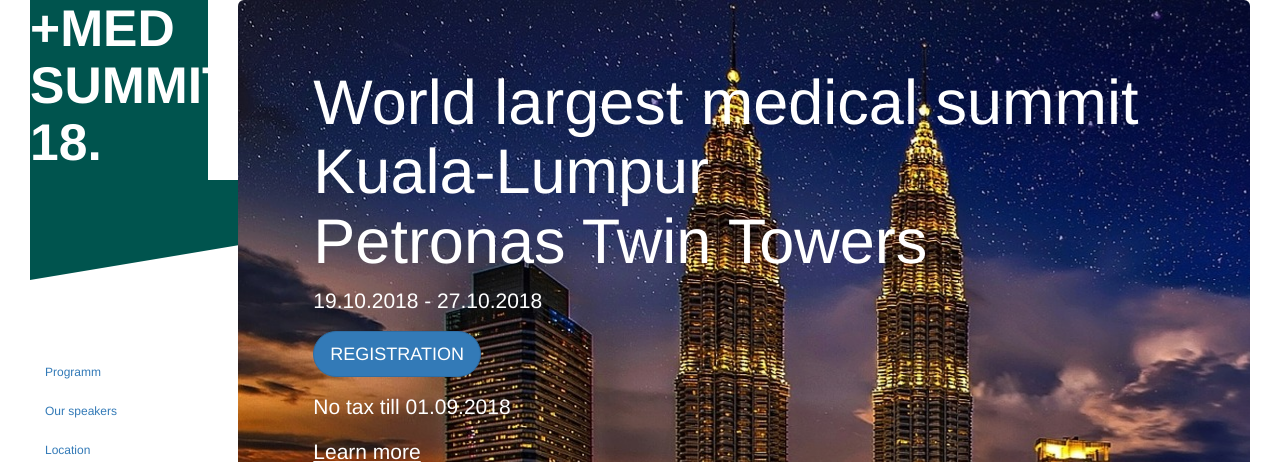
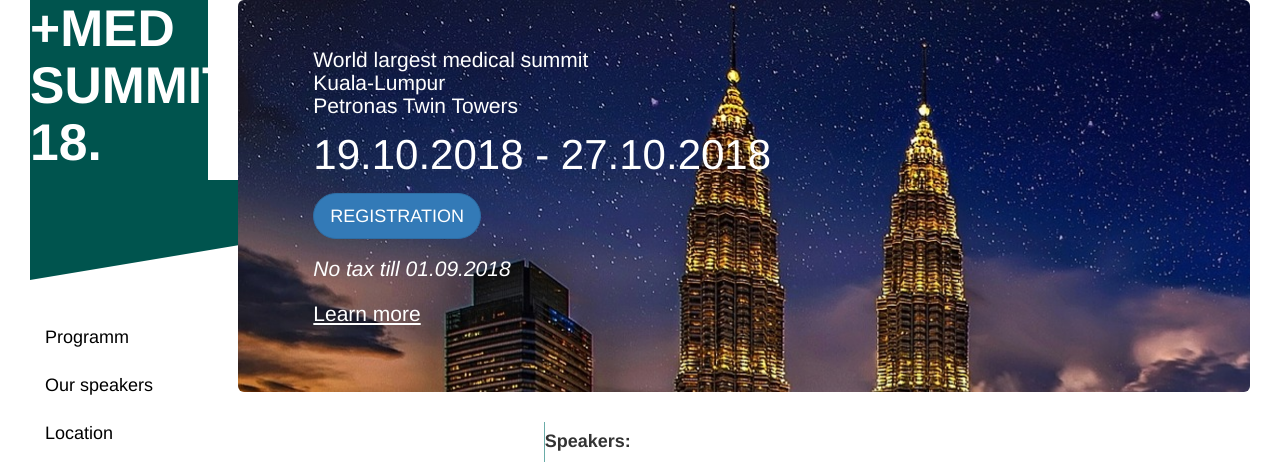
Before and after one commit to morozovaolga/morozovaolga.github.io, a PHP site: page / in a window 1280 px wide. Shown: the top 462 px of the page. Run offline with PHP 8.4, Linux system fonts and the light colour scheme; some libraries are stand-ins or nearby versions; grey boxes are pictures that could not be loaded.

Commit message:
правки стиль

```diff
--- a/kl/css/style.css
+++ b/kl/css/style.css
@@ -5,6 +5,10 @@ body {
 }
 .mainblock {
     height: 100vh !important;
+}
+.navcolumn .nav a {
+    color: #000000;
+    font-size: 1.5em;
 }
 .jumbotron {
     background-image: url("../img/kuala-lumpur-1820944_1920.jpg");
@@ -20,11 +24,21 @@ body {
 .contactblock a {
     color: #ffffff !important;
 }
+.jumbotron .container-fluid {
+    height: 100%;
+}
 .jblock {
+    height: inherit;
     display: flex !important;
-    flex-flow: column !important;
+    flex-direction: column !important;
     align-items: stretch !important;
-    justify-content: space-between !important;
+    justify-content: flex-end !important;
+}
+.dateblock,
+.titleblock {
+    font-size: 3.5em !important;
+    line-height: 1.1;
+    flex-grow: 1 !important;
 }
 .cardblock {
     border-left: 1px solid #6aaca8;
--- a/kl/index.html
+++ b/kl/index.html
@@ -18,33 +18,38 @@
         <div class="row-fluid">
             <div class="col-lg-2 col-md-2 col-sm-2 col-xs-12 navcolumn p-x-0">
                 <div class="maintitle">
-                <p class="text-uppercase p-x-2 p-y-2 m-b-0">+Med <br>Summit <br>18.</p>
+                    <p class="text-uppercase p-x-2 p-y-2 m-b-0">+Med
+                        <br>Summit
+                        <br>18.</p>
                 </div>
-                <ul class="nav nav-pills nav-stacked m-x-auto">
-                    <li><a href="">Programm</a></li>
-                    <li><a href="">Our speakers</a></li>
-                    <li><a href="">Location</a></li>
-                    <li><a href="">Taxes and fees</a></li>
-                    <li><a href="">Become a speaker</a></li>
-                    <li><a href="">About</a></li>
+                <ul class="nav nav-pills nav-stacked m-x-auto text-xs-center">
+                    <li class="m-b-2"><a href="">Programm</a></li>
+                    <li class="m-b-2"><a href="">Our speakers</a></li>
+                    <li class="m-b-2"><a href="">Location</a></li>
+                    <li class="m-b-2"><a href="">Taxes and fees</a></li>
+                    <li class="m-b-2"><a href="">Become a speaker</a></li>
+                    <li class="m-b-2"><a href="">About</a></li>
                 </ul>
                 <div class="bg-inverse contactblock text-sm-center p-y-2 m-y-0 h4"><a href=""><strong>Contact us</strong></a></div>
             </div>
             <div class="col-lg-10 col-md-10 col-sm-10 col-xs-12 maincolumn p-x-0">
                 <div class="jumbotron jumbotron-fluid m-b-0 p-x-0 p-y-0">
-                    <div class="container-fluid jblock">
-                        <h1 class="display-4 text-sm-right">World largest medical summit <br>Kuala-Lumpur <br>Petronas Twin Towers</h1>
-                        <div class="btnblock">
-                        <p class="text-xs-center display-4">19.10.2018 - 27.10.2018</p>
-                        <p class="text-xs-center text-uppercase"><a class="btn btn-primary btn-lg p-x-3" href="#" role="button">Registration</a></p>
-                        <p class="text-xs-center">No tax till 01.09.2018</p>
-                            <p class="text-xs-center"><a href="" class="text-xs-center"><u>Learn more</u></a></p>
+                    <div class="container-fluid">
+                        <div class="jblock">
+                            <div class="titleblock"><p class="text-sm-right m-t-2 m-x-2">World largest medical summit <br>Kuala-Lumpur <br>Petronas Twin Towers</p></div>
+                            <div class="btnblock m-b-2">
+                                <p class="text-xs-center align-text-bottom dateblock">19.10.2018 - 27.10.2018</p>
+                                <p class="text-xs-center text-uppercase align-text-bottom"><a class="btn btn-primary btn-lg p-x-3" href="#" role="button">Registration</a></p>
+                                <p class="text-xs-center align-text-bottom"><i>No tax till 01.09.2018</i></p>
+                                <p class="text-xs-center align-text-bottom"><a href="" class="text-xs-center"><u>Learn more</u></a></p>
+                            </div>
                         </div>
                     </div>
                 </div>
                 <div class="container-fluid">
                     <div class="row cardblock">
-                        <div class="p-t-1 p-b-1 p-l-1"><h4><strong>Speakers:</strong></h4></div>
+                        <div class="p-t-1 p-b-1 p-l-1">
+                            <h4><strong>Speakers:</strong></h4></div>
                         <div class="card-group">
                             <div class="card p-x-1">
                                 <img class="card-img-top img-fluid" src="img/charles-avatar.png" alt="Card image cap">
@@ -107,9 +112,9 @@
                                 </div>
                             </div>
                             <div class="card p-x-1">
-                                <div class="card-block text-xs-center applyblock">
-                                    <h3 class="font-weight-bold>"><strong>Become a speaker</strong></h3>
-                                    <p class="text-xs-center"><a class="btn btn-primary btn-sm p-x-2" href="#" role="button">Apply now</a></p>
+                                <div class="card-block text-xs-center">
+                                    <h3 class="font-weight-bold m-t-2"><strong>Become a speaker</strong></h3>
+                                    <p class="text-xs-center align-bottom m-t-3"><a class="btn btn-primary btn-sm p-x-2" href="#" role="button">Apply now</a></p>
                                 </div>
                             </div>
                         </div>
```
Lines whose indentation alone changed are shown as unchanged.
